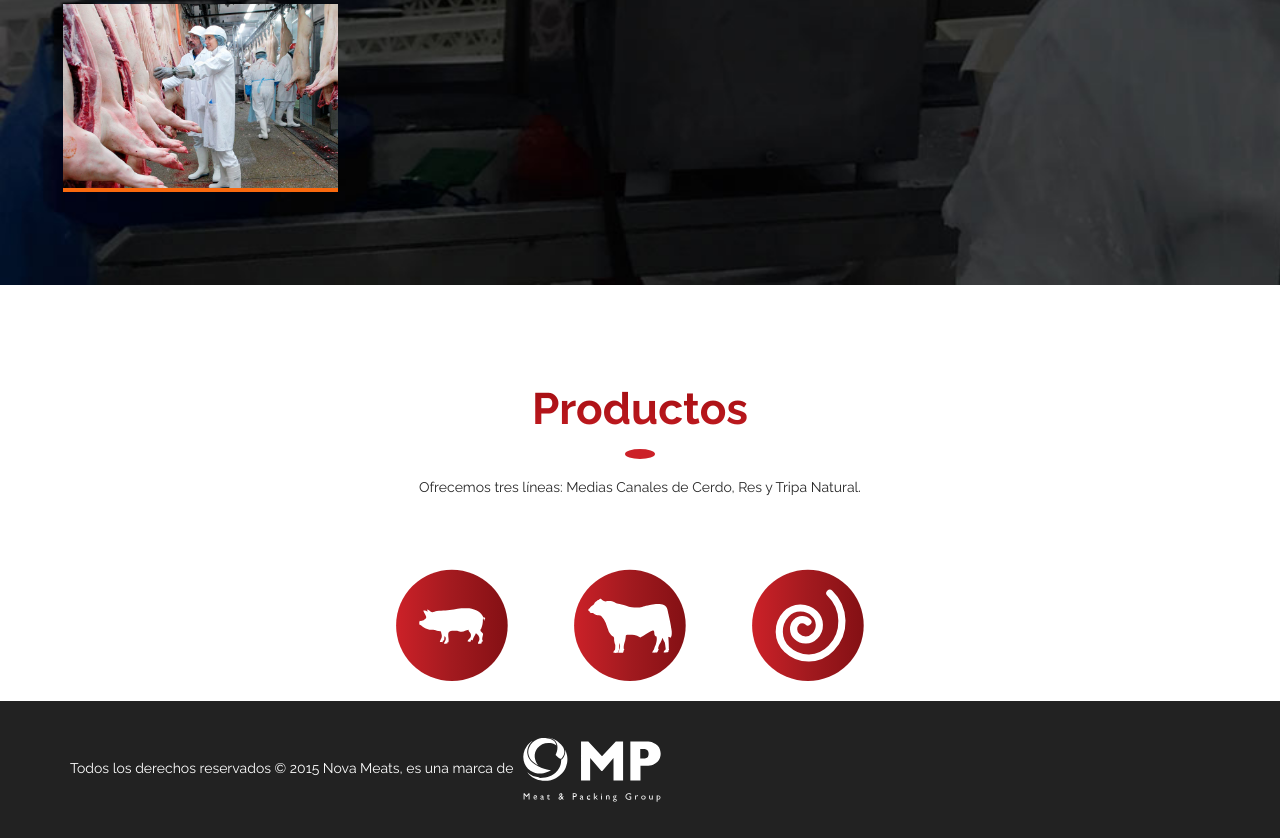
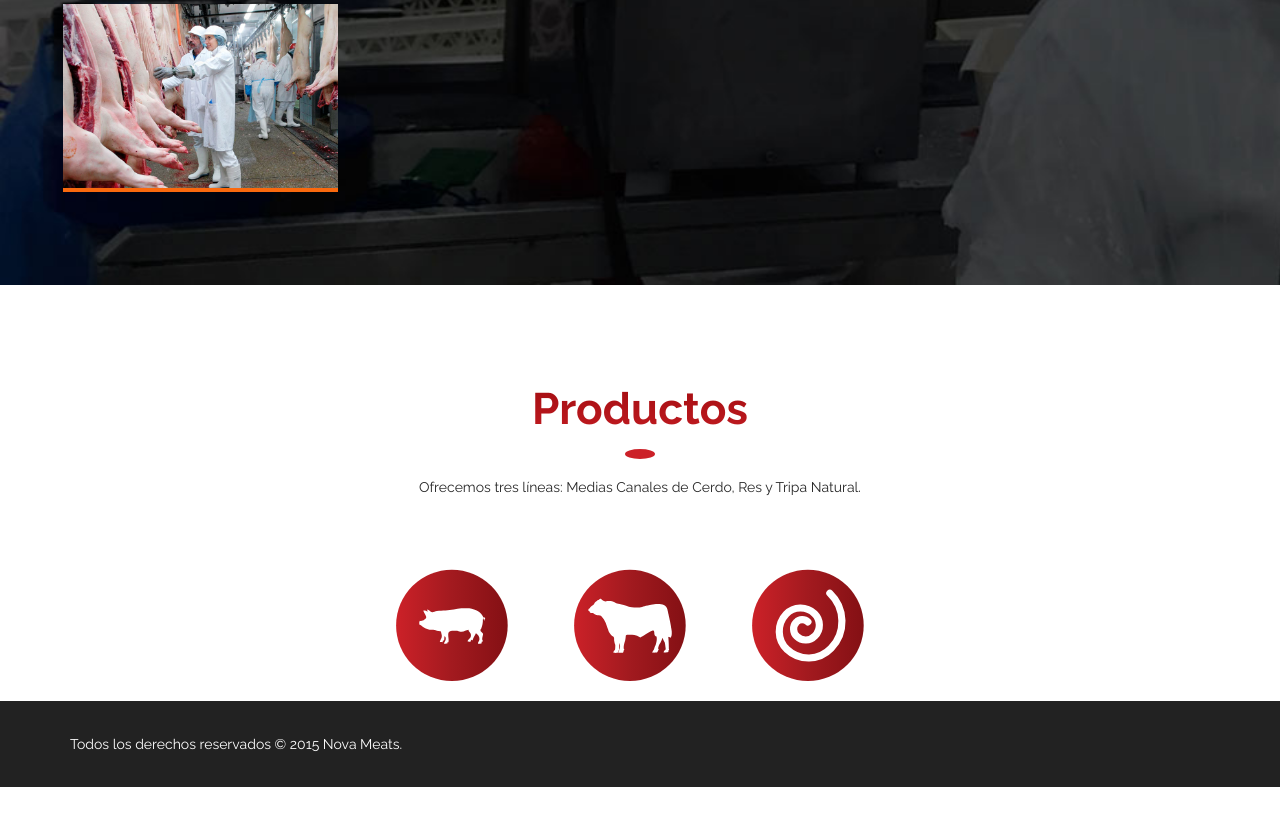
Before and after one commit to iblurdesigner/novameats, a plain HTML site: page canalCerdo.html in a window 1280 px wide. Shown: the part 1831-2669 px from the top of the page. After the commit the page ends 2618 px from the top, so only its background shows below. Drawn offline with Linux system fonts and the light colour scheme.

Commit message:
se elimino el link a mogroup y el logo

```diff
--- a/canalCerdo.html
+++ b/canalCerdo.html
@@ -194,7 +194,7 @@ obtenga doble chuleta</i></li>
         <div class="container">
             <div class="row">
                 <div class="col-xs-12">
-                Todos los derechos reservados &copy; 2015 Nova Meats, es una marca de <a target="_blank" href="http://www.mpgroup.com.ec/" title="footer mp group"><img src="images/negativoMP.svg" alt="MPblanco" class="negMP" /></a>
+                Todos los derechos reservados &copy; 2015 Nova Meats.
                 </div>
             </div>
         </div>
```
Also changed, not shown: canalRes.html (+1 -1 lines), enviado.html (+1 -1 lines), index.html (+1 -1 lines), tripa.html (+1 -1 lines).
